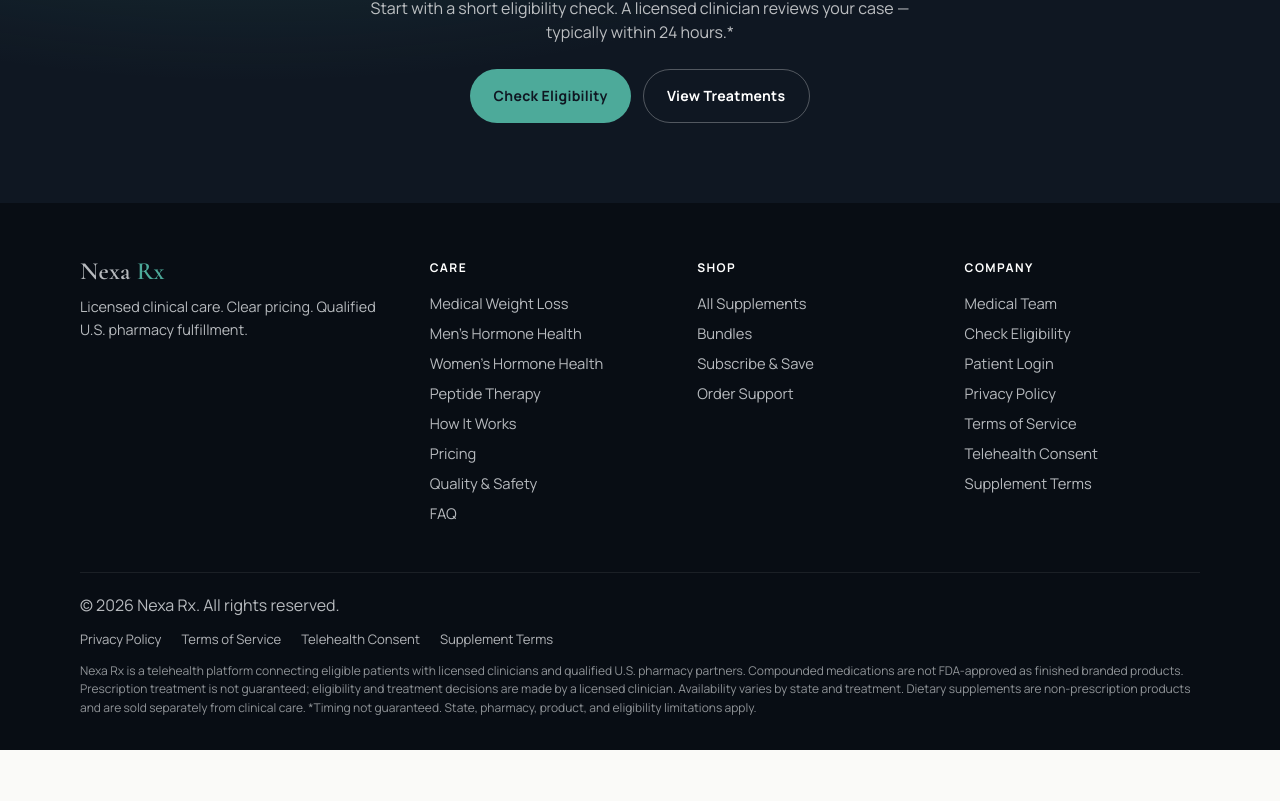
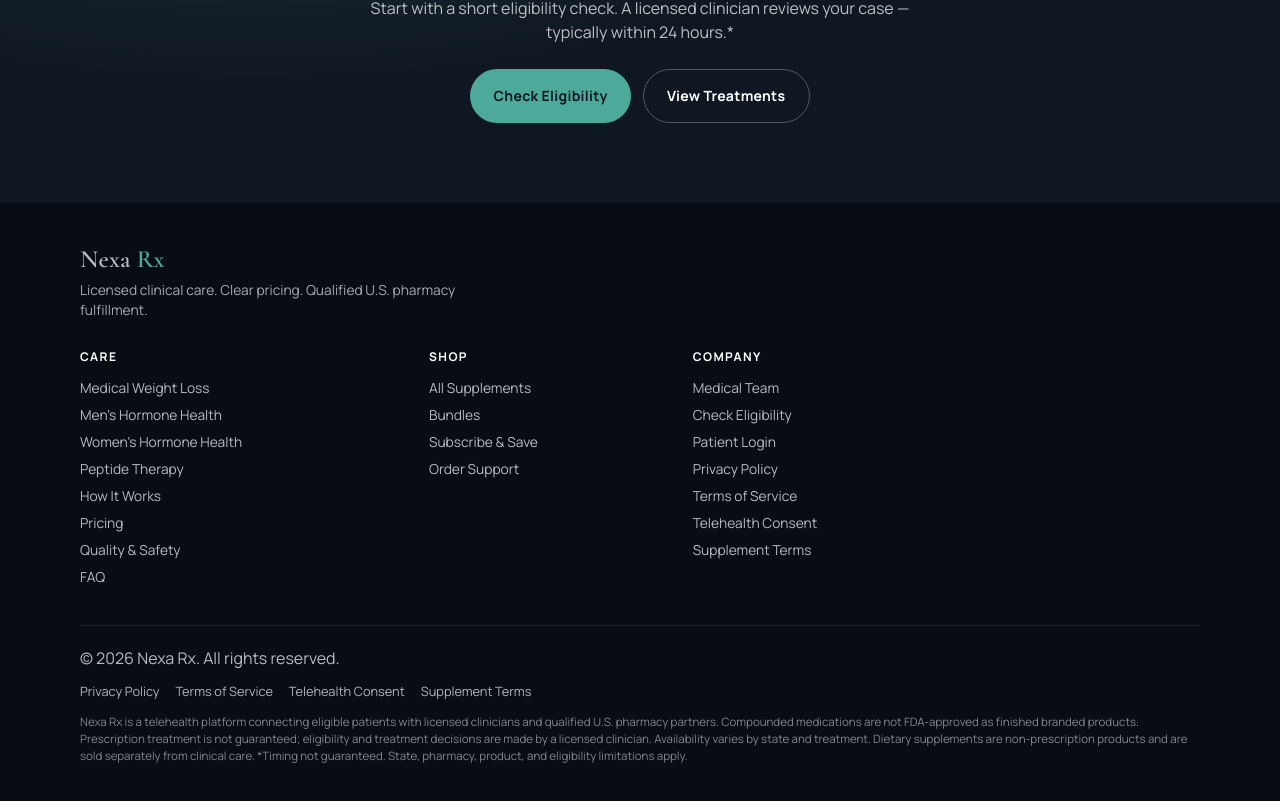
Before and after one commit to Rangel-holdings/nexa, a Next.js app: page / in a window 1280 px wide. Shown: the part 8732-9533 px from the top of the page. Before the commit the page ends 9482 px from the top, so only its background shows below. Built offline with nearby package versions, Linux system fonts and the light colour scheme.

Commit message:
style(mobile): optimize footer into compact 2-column grid to save vertical scroll space

```diff
--- a/components/SiteFooter.jsx
+++ b/components/SiteFooter.jsx
@@ -12,13 +12,13 @@
   return (
     <footer className="footer">
       <div className="container footer__grid">
-        <div>
+        <div className="footer__brand-col">
           <p className="logo__word">
             Nexa <span className="logo__rx">Rx</span>
           </p>
           <p className="footer__tag">Licensed clinical care. Clear pricing. Qualified U.S. pharmacy fulfillment.</p>
         </div>
-        <div>
+        <div className="footer__col">
           <h4>Care</h4>
           {treatmentLinks.map((item) => (
             <Link key={item.href} href={item.href}>
@@ -30,7 +30,7 @@
           <Link href="/quality-and-safety">Quality &amp; Safety</Link>
           <Link href="/faq">FAQ</Link>
         </div>
-        <div>
+        <div className="footer__col">
           <h4>Shop</h4>
           {shopLinks.map((item) => (
             <Link key={item.href} href={item.href}>
@@ -38,7 +38,7 @@
             </Link>
           ))}
         </div>
-        <div>
+        <div className="footer__col">
           <h4>Company</h4>
           <Link href="/medical-team">Medical Team</Link>
           <Link href="/check-eligibility">Check Eligibility</Link>
--- a/src/index.css
+++ b/src/index.css
@@ -1947,18 +1947,27 @@
 .footer {
   background: #080d14;
   color: rgba(242, 244, 247, 0.75);
-  padding: 3.5rem 0 2rem;
+  padding: 2.75rem 0 6rem;
 }
 
 .footer__grid {
   display: grid;
-  gap: 2rem;
-  margin-bottom: 2.5rem;
+  grid-template-columns: repeat(2, minmax(0, 1fr));
+  gap: 1.5rem 1.25rem;
+  margin-bottom: 2rem;
+}
+
+.footer__brand-col {
+  grid-column: 1 / -1;
+  margin-bottom: 0.25rem;
 }
 
 .footer__tag {
-  margin-top: 0.75rem;
-  font-size: 0.9rem;
+  margin-top: 0.5rem;
+  font-size: 0.86rem;
+  line-height: 1.45;
+  color: rgba(242, 244, 247, 0.68);
+  max-width: 24rem;
 }
 
 .footer h4 {
@@ -1966,13 +1975,13 @@
   font-size: 0.75rem;
   letter-spacing: 0.12em;
   text-transform: uppercase;
-  margin-bottom: 0.85rem;
+  margin-bottom: 0.65rem;
 }
 
 .footer__grid a {
   display: block;
-  margin-bottom: 0.45rem;
-  font-size: 0.92rem;
+  margin-bottom: 0.35rem;
+  font-size: 0.86rem;
 }
 
 .footer__grid a:hover { color: var(--teal); }
@@ -1980,18 +1989,19 @@
 .footer__bottom {
   border-top: 1px solid rgba(255,255,255,0.08);
   padding-top: 1.25rem;
-  display: grid;
+  display: flex;
+  flex-direction: column;
   gap: 0.75rem;
 }
 
 .footer__legal-links {
   display: flex;
   flex-wrap: wrap;
-  gap: 0.75rem 1.25rem;
+  gap: 0.5rem 1rem;
 }
 
 .footer__legal-links a {
-  font-size: 0.82rem;
+  font-size: 0.8rem;
   color: rgba(242, 244, 247, 0.72);
 }
 
@@ -2006,9 +2016,9 @@
 }
 
 .footer__legal {
-  font-size: 0.75rem;
-  line-height: 1.55;
-  color: rgba(242, 244, 247, 0.58);
+  font-size: 0.72rem;
+  line-height: 1.45;
+  color: rgba(242, 244, 247, 0.52);
   max-width: 70rem;
 }
 
```
